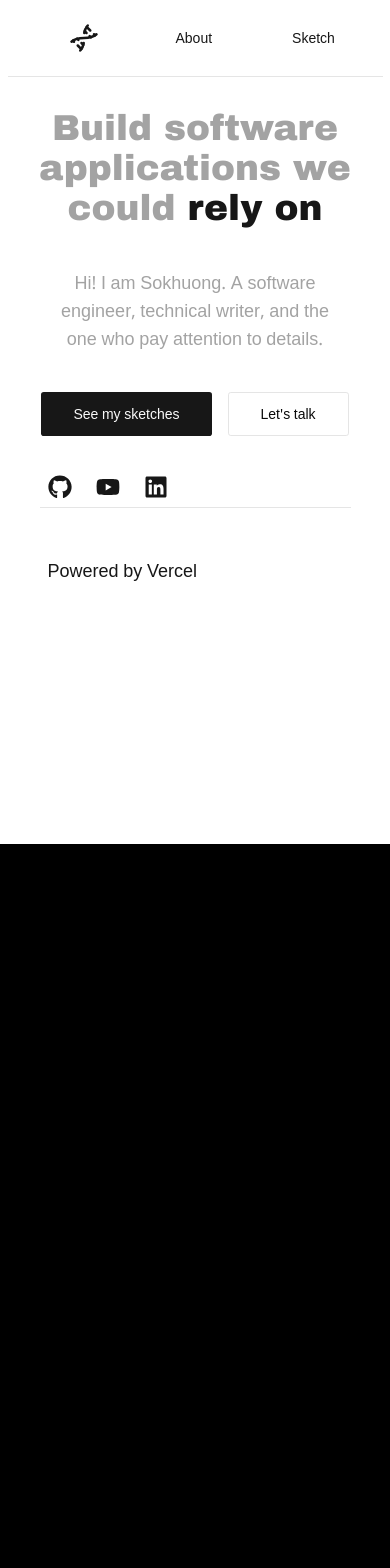
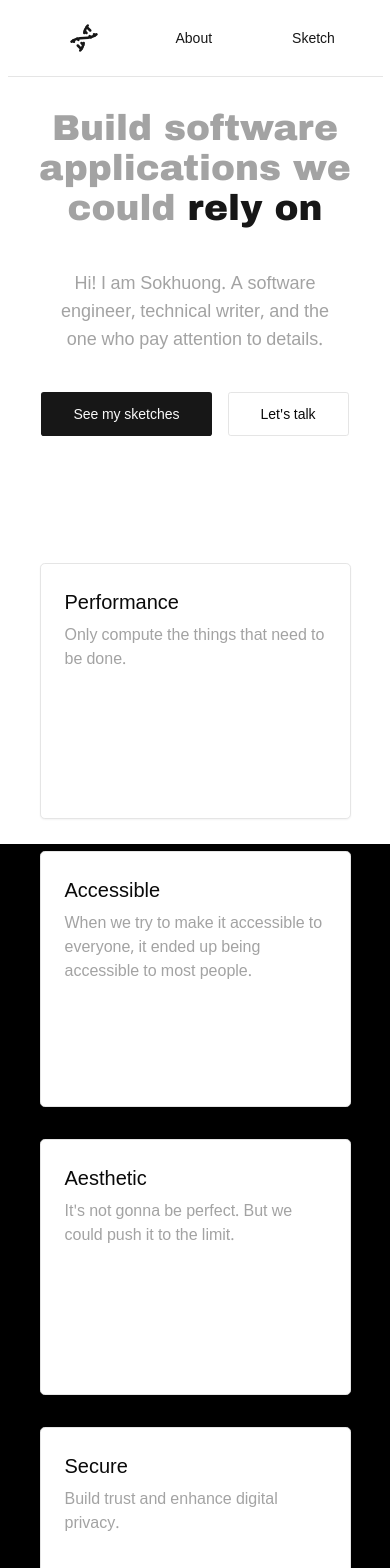
Before and after one commit to sokhuong-uon/sokhuong, a Next.js app: page /en in a window 390 px wide. Shown: the top 1568 px of the page. Before the commit the page ends 844 px from the top, so only its background shows below. Built offline with nearby package versions, Linux system fonts and the light colour scheme.

Commit message:
feat: add sample for values section

```diff
--- a/src/app/[locale]/page.tsx
+++ b/src/app/[locale]/page.tsx
@@ -1,4 +1,6 @@
 import { HeroSection } from "@/components/hero/hero-section";
+import { ValueCard } from "@/components/value/value-card";
+import { ValueSection } from "@/components/value/value-section";
 import { getTranslations } from "next-intl/server";
 
 export default async function Home() {
@@ -9,6 +11,7 @@ export default async function Home() {
 			className="flex items-center justify-center w-full flex-col"
 		>
 			<HeroSection />
+			<ValueSection />
 		</main>
 	);
 }
--- a/src/components/hero/hero-section.tsx
+++ b/src/components/hero/hero-section.tsx
@@ -6,7 +6,7 @@ const archivoBlack = Archivo_Black({ subsets: ["latin"], weight: ["400"] });
 
 export function HeroSection() {
 	return (
-		<div className="max-w-3xl py-24 h-fit  max-h-[100vw] flex flex-col items-center justify-center gap-10">
+		<div className="max-w-3xl py-24 lg:py-36 h-fit  max-h-[100vw] flex flex-col items-center justify-center gap-10">
 			<h1
 				className={`${archivoBlack.className} sm:text-6xl text-balance font-bold antialiased text-center text-3xl xs:text-4xl text-neutral-400 contrast-more:text-neutral-300 [&>em]:text-foreground`}
 			>
--- /dev/null
+++ b/src/components/ui/card.tsx
@@ -0,0 +1,79 @@
+import * as React from "react"
+
+import { cn } from "@/lib/utils"
+
+const Card = React.forwardRef<
+  HTMLDivElement,
+  React.HTMLAttributes<HTMLDivElement>
+>(({ className, ...props }, ref) => (
+  <div
+    ref={ref}
+    className={cn(
+      "rounded-lg border bg-card text-card-foreground shadow-sm",
+      className
+    )}
+    {...props}
+  />
+))
+Card.displayName = "Card"
+
+const CardHeader = React.forwardRef<
+  HTMLDivElement,
+  React.HTMLAttributes<HTMLDivElement>
+>(({ className, ...props }, ref) => (
+  <div
+    ref={ref}
+    className={cn("flex flex-col space-y-1.5 p-6", className)}
+    {...props}
+  />
+))
+CardHeader.displayName = "CardHeader"
+
+const CardTitle = React.forwardRef<
+  HTMLParagraphElement,
+  React.HTMLAttributes<HTMLHeadingElement>
+>(({ className, ...props }, ref) => (
+  <h3
+    ref={ref}
+    className={cn(
+      "text-2xl font-semibold leading-none tracking-tight",
+      className
+    )}
+    {...props}
+  />
+))
+CardTitle.displayName = "CardTitle"
+
+const CardDescription = React.forwardRef<
+  HTMLParagraphElement,
+  React.HTMLAttributes<HTMLParagraphElement>
+>(({ className, ...props }, ref) => (
+  <p
+    ref={ref}
+    className={cn("text-sm text-muted-foreground", className)}
+    {...props}
+  />
+))
+CardDescription.displayName = "CardDescription"
+
+const CardContent = React.forwardRef<
+  HTMLDivElement,
+  React.HTMLAttributes<HTMLDivElement>
+>(({ className, ...props }, ref) => (
+  <div ref={ref} className={cn("p-6 pt-0", className)} {...props} />
+))
+CardContent.displayName = "CardContent"
+
+const CardFooter = React.forwardRef<
+  HTMLDivElement,
+  React.HTMLAttributes<HTMLDivElement>
+>(({ className, ...props }, ref) => (
+  <div
+    ref={ref}
+    className={cn("flex items-center p-6 pt-0", className)}
+    {...props}
+  />
+))
+CardFooter.displayName = "CardFooter"
+
+export { Card, CardHeader, CardFooter, CardTitle, CardDescription, CardContent }
--- /dev/null
+++ b/src/components/value/value-card.tsx
@@ -0,0 +1,21 @@
+import React, { PropsWithChildren } from "react";
+import { Card, CardContent, CardHeader } from "../ui/card";
+
+type ValueCardProps = PropsWithChildren<{
+	title: string;
+	description: string;
+}>;
+
+export function ValueCard({ title, description, children }: ValueCardProps) {
+	return (
+		<Card className="w-full h-64 md:h-80">
+			<CardHeader>
+				<h2 className="text-xl font-medium">{title}</h2>
+				<p className="text-neutral-400 contrast-more:text-neutral-300">
+					{description}
+				</p>
+			</CardHeader>
+			<CardContent>{children}</CardContent>
+		</Card>
+	);
+}
--- /dev/null
+++ b/src/components/value/value-section.tsx
@@ -0,0 +1,61 @@
+import { ValueCard } from "./value-card";
+
+export function ValueSection() {
+	return (
+		<section className="container py-24 ">
+			<ul
+				aria-label="values"
+				className="grid gap-8 grid-cols-1 lg:grid-cols-2 items-center justify-center"
+			>
+				<li>
+					<ValueCard
+						title="Performance"
+						description="Only compute the things that need to be done."
+					></ValueCard>
+				</li>
+				<li>
+					<ValueCard
+						title="Accessible"
+						description="When we try to make it accessible to everyone, it ended up being accessible to most people."
+					></ValueCard>
+				</li>
+				<li>
+					<ValueCard
+						title="Aesthetic"
+						description="It's not gonna be perfect. But we could push it to the limit."
+					></ValueCard>
+				</li>
+				<li>
+					<ValueCard
+						title="Secure"
+						description="Build trust and enhance digital privacy."
+					></ValueCard>
+				</li>
+				<li>
+					<ValueCard
+						title="SEO"
+						description="Increase leads and digital presence."
+					></ValueCard>
+				</li>
+				<li>
+					<ValueCard
+						title="Engaging"
+						description="Bring more attention to the content."
+					></ValueCard>
+				</li>
+				<li>
+					<ValueCard
+						title="Customize"
+						description="Make it our own."
+					></ValueCard>
+				</li>
+				<li>
+					<ValueCard
+						title="Maintainable"
+						description="Keep the number of WTFs/minute as close to 0."
+					></ValueCard>
+				</li>
+			</ul>
+		</section>
+	);
+}
```
